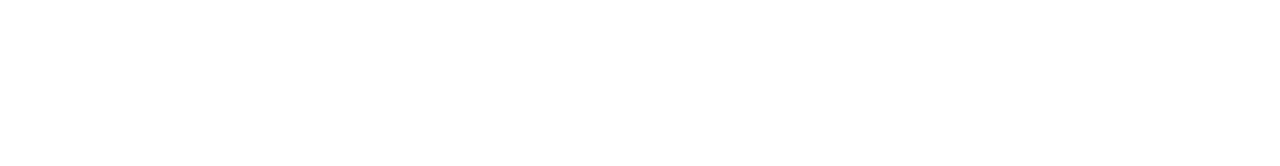
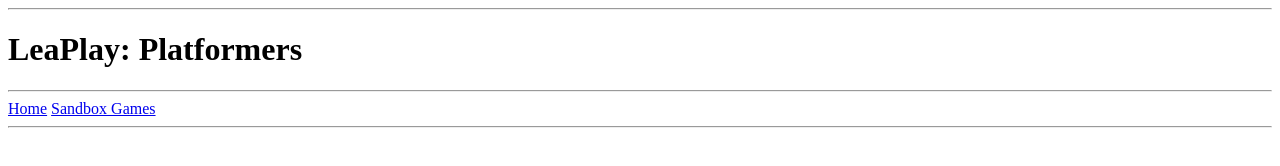
Before and after one commit to Codedealer123/Codedealer123.github.io, a plain HTML site: page Game_Navigation/Platformers.html in a window 1280 px wide. Drawn offline with Linux system fonts and the light colour scheme.

Commit message:
Updated web

```diff
--- a/Game_Navigation/Platformers.html
+++ b/Game_Navigation/Platformers.html
@@ -3,5 +3,16 @@
     <head>
         <title>LeaPlay: Platformers</title>
     </head>
-
+    <body>
+        <hr>
+        <header>
+            <h1>LeaPlay: Platformers</h1>
+        </header>
+        <hr>
+        <nav>
+            <a href="/index.html">Home</a>
+            <a href="/Game_Navigation/Sandbox_Games.html">Sandbox Games</a>
+        </nav>
+        <hr>
+    </body>
 </html>
```
Also changed, not shown: Game_Navigation/Sandbox_Games.html (+3 -1 lines).
